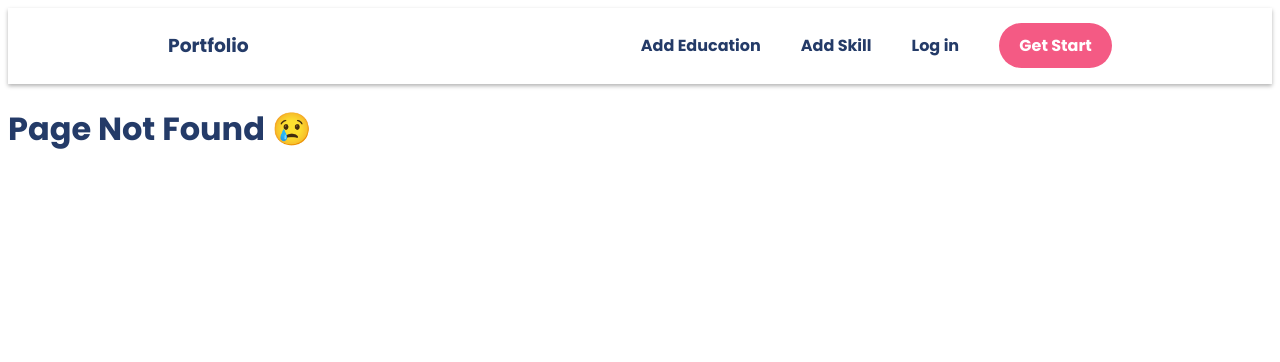
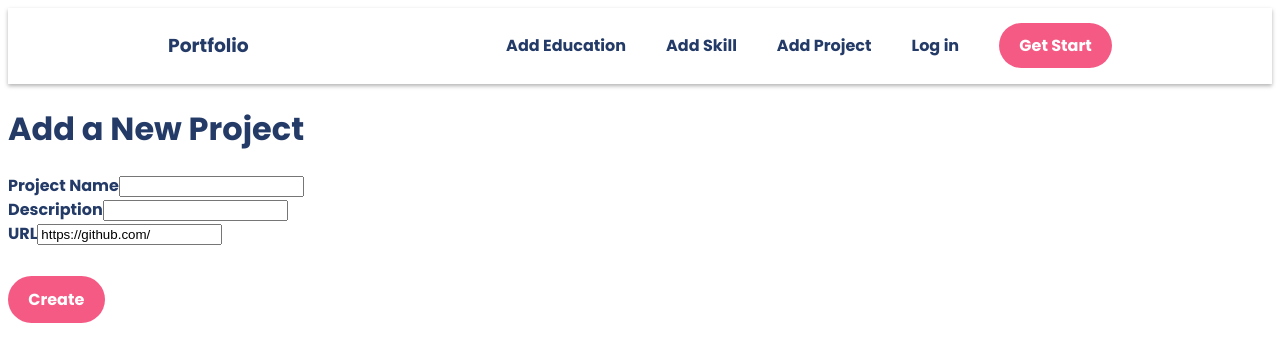
Before and after one commit to Mona96M/Portfolio-Frontend, a React (Vite) app: page /project/new in a window 1280 px wide. Before the commit this address had no page. Shown: the top 362 px of the page. Built offline with nearby package versions, Linux system fonts and the light colour scheme.

Commit message:
Add project form to create new project

```diff
--- a/src/App.jsx
+++ b/src/App.jsx
@@ -13,6 +13,7 @@ import PersonalInfoEdit from './pages/EditFile/PersonalEdit'
 import ConfirmDelete from './pages/ConfirmDelete'
 import AddEducation from './pages/AddNew/AddEducation'
 import AddSkill from './pages/AddNew/AddSkill'
+import AddProject from './pages/AddNew/AddProject'
 function App() {
     return (
     <Router>
@@ -28,6 +29,7 @@ function App() {
             <Route path='/project/:id/edit' element={<ProjectEdit/>} />
             <Route path='/education/new' element={<AddEducation/>} />
             <Route path='/skill/new' element={<AddSkill/>} />
+            <Route path='/project/new' element={<AddProject/>} />
             <Route path='/confirm-delete/:type/:id' element={<ConfirmDelete/>} />
             <Route path='*' element={<NotFound/>} />
         </Routes>
--- a/src/components/NavBar.jsx
+++ b/src/components/NavBar.jsx
@@ -12,6 +12,7 @@ function NavBar() {
         <div className='NavLink'>
         <Link to="/education/new">Add Education</Link>
         <Link to="skill/new">Add Skill</Link>
+        <Link to="project/new">Add Project</Link>
         <Link to='/login'>Log in</Link>
         <Link to='/login' className='button-link'>Get Start</Link>
         </div>
--- /dev/null
+++ b/src/pages/AddNew/AddProject.jsx
@@ -0,0 +1,39 @@
+import React from 'react'
+import axios from 'axios'
+
+import { useState} from 'react'
+import { useNavigate } from 'react-router'
+
+import ProjectForm from '../../components/PortfolioForm/ProjectForm'
+
+
+function AddProject() {
+    const navigate = useNavigate()
+    const [projectData, setProjectData] = useState({
+            project_name: '',
+            description: '',
+            project_url: 'https://github.com/'
+        })
+    async function handleSubmit(event){
+        event.preventDefault();
+        const url = 'http://127.0.0.1:8000/api/projects/'
+        const response = await axios.post(url, projectData)
+        console.log(response)
+
+        navigate('/')
+    }
+    return (
+    <div>
+        <form onSubmit={handleSubmit}>
+        <h1>Add a New Project</h1>
+        <ProjectForm
+            projectData={projectData}
+            setProjectData={setProjectData}
+        />
+        <button type='submit'>Create</button>
+        </form>
+    </div>
+    )
+}
+
+export default AddProject
```
